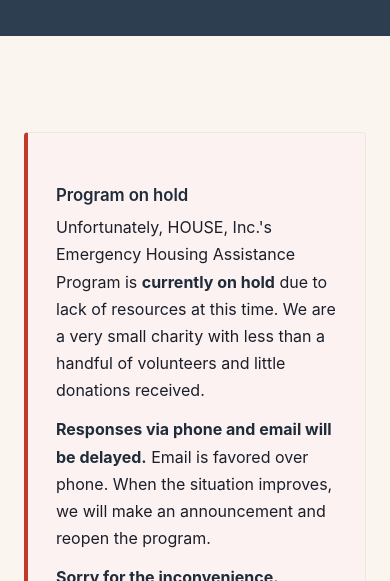
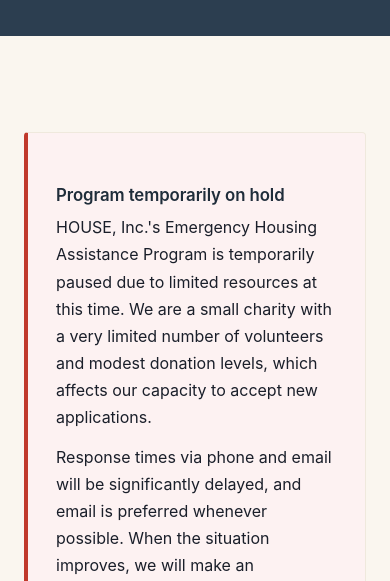
Before and after one commit to michaelbacotti/houseinc-rebuild, a plain HTML site: page apply/index.html in a window 390 px wide. Shown: the part 263-844 px from the top of the page. Drawn offline with Linux system fonts and the light colour scheme.

Commit message:
apply: tighten paused-state wording
Replace the stilted on-hold copy with clearer, more natural language:
- 'currently on hold' -> 'temporarily paused'
- 'less than a handful of volunteers and little donations received'
  -> 'a very limited number of volunteers and modest donation levels'
- 'Email is favored over phone' -> 'email is preferred whenever possible'
- 'Sorry for the inconvenience' -> 'We apologize for the inconvenience
  and appreciate your patience and understanding'

```diff
--- a/apply/index.html
+++ b/apply/index.html
@@ -40,10 +40,10 @@
    <div class="page-content">
 
     <div class="callout" style="border-left-color: #c0392b; background-color: #fdf2f2;">
-     <h3>Program on hold</h3>
-     <p>Unfortunately, HOUSE, Inc.'s Emergency Housing Assistance Program is <strong>currently on hold</strong> due to lack of resources at this time. We are a very small charity with less than a handful of volunteers and little donations received.</p>
-     <p style="margin-top: 0.75rem;"><strong>Responses via phone and email will be delayed.</strong> Email is favored over phone. When the situation improves, we will make an announcement and reopen the program.</p>
-     <p style="margin-top: 0.75rem;"><strong>Sorry for the inconvenience.</strong></p>
+     <h3>Program temporarily on hold</h3>
+     <p>HOUSE, Inc.'s Emergency Housing Assistance Program is temporarily paused due to limited resources at this time. We are a small charity with a very limited number of volunteers and modest donation levels, which affects our capacity to accept new applications.</p>
+     <p style="margin-top: 0.75rem;">Response times via phone and email will be significantly delayed, and email is preferred whenever possible. When the situation improves, we will make an announcement and reopen the program.</p>
+     <p style="margin-top: 0.75rem;">We apologize for the inconvenience and appreciate your patience and understanding.</p>
     </div>
 
     <h2>Other resources</h2>
```
